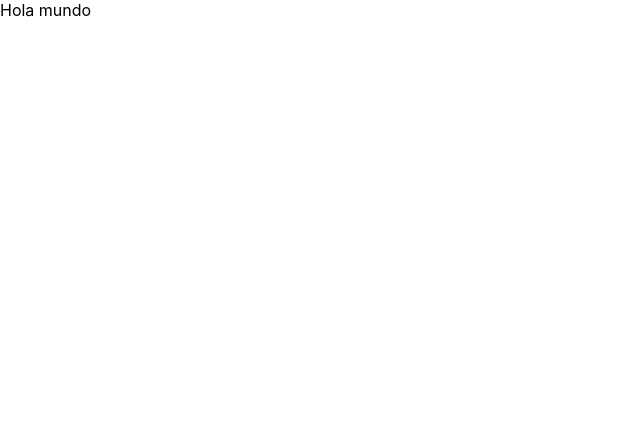
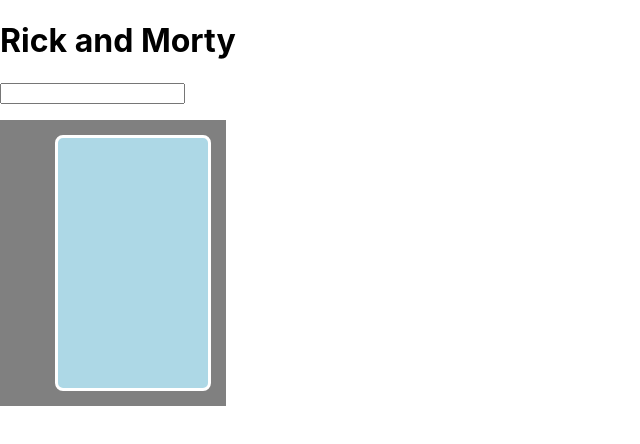
Before and after one commit to Adalab/modulo-3-evaluacion-final-almudenabr, a React (Create React App) app: page / in a window 1280 px wide. Shown: the top 444 px of the page, without its empty margins (0-640 px from the left). Built offline with nearby package versions, Linux system fonts and the light colour scheme.

Commit message:
Add html

```diff
--- a/src/components/App.js
+++ b/src/components/App.js
@@ -1,35 +1,36 @@
 import React from "react";
-import { Link, Route, Switch } from "react-router-dom";
+// import { Link, Route, Switch } from "react-router-dom";
 import "./App.scss";
 import Home from "./Home";
 import About from "./About";
 
-class App extends React.Component {
-  render() {
-    return (
-      <>
-        Hola mundo
-        {/* <nav>
-          <ul>
-            <li>
-              {/* **** añado comp Link para convertir las rutas en enlaces */}
-        {/* <Link to="/">Home</Link> */}
-        {/* </li>
-            <li>
-              <Link to="/about">About</Link>
+const App = () => {
+  return (
+    <>
+      <header>
+        <h1>Rick and Morty</h1>
+      </header>
+
+      <main>
+        <section>
+          <form>
+            <label htmlFor="name"></label>
+            <input type="text" id="name" />
+          </form>
+        </section>
+
+        <section>
+          <ul className="listContainer">
+            <li className="cardItem">
+              <h2>
+                <p></p>
+              </h2>
             </li>
           </ul>
-        </nav>
-        <main> */}
-        {/* ****para rutas si son necesarias */}
-        {/* <Switch>
-            <Route exact path="/" component={Home} />
-            <Route path="/about" component={About} />
-          </Switch>
-        </main> */}
-      </>
-    );
-  }
-}
+        </section>
+      </main>
+    </>
+  );
+};
 
 export default App;
--- a/src/components/App.scss
+++ b/src/components/App.scss
@@ -1,8 +1,16 @@
-// @import "./core/reset";
-// @import "./core/variables";
-// @import "./core/mixins";
-// @import "./core/keyframes";
-// @import "./pages/index";
-// @import "./layout/header";
-// @import "./pages/generator";
-// @import "./layout/footer";
+.listContainer {
+  display: inline-block;
+  background: gray;
+}
+
+.cardItem {
+  display: flex;
+  flex-direction: column;
+  align-items: center;
+  width: 150px;
+  height: 250px;
+  margin: 15px;
+  border-radius: 0.5rem;
+  background-color: lightblue;
+  border: 3px solid white;
+}
```
